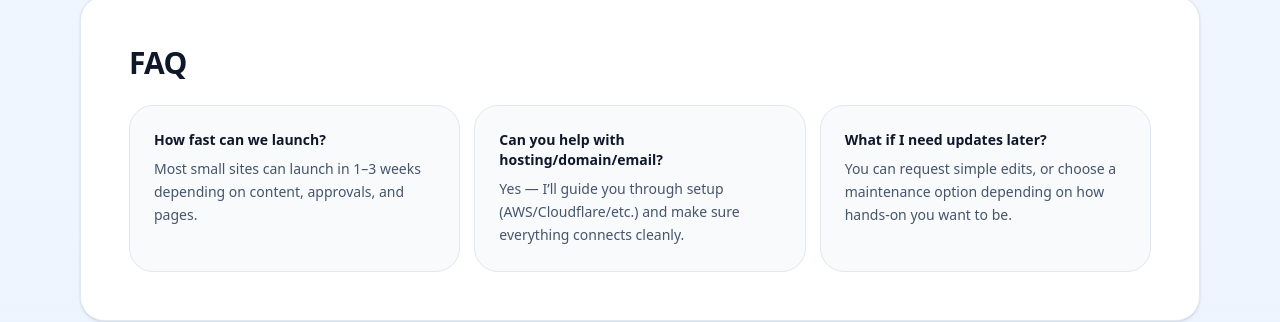
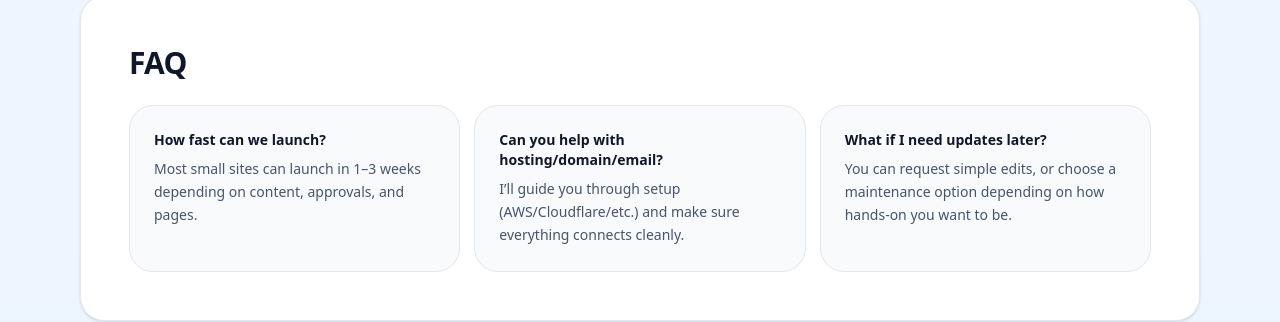
Before and after one commit to ConnerMcCarthy/conner-business-site, a Next.js app: page / in a window 1280 px wide. Shown: the part 806-1128 px from the top of the page. Built offline with nearby package versions, Linux system fonts and the light colour scheme.

Commit message:
remove "yes -"

```diff
--- a/app/designs/Theme1Home.tsx
+++ b/app/designs/Theme1Home.tsx
@@ -124,7 +124,7 @@ export default function Theme1Home() {
 
               {
                 q: "Can you help with hosting/domain/email?",
-                a: "Yes — I’ll guide you through setup (AWS/Cloudflare/etc.) and make sure everything connects cleanly.",
+                a: "I’ll guide you through setup (AWS/Cloudflare/etc.) and make sure everything connects cleanly.",
               },
               {
                 q: "What if I need updates later?",
```
